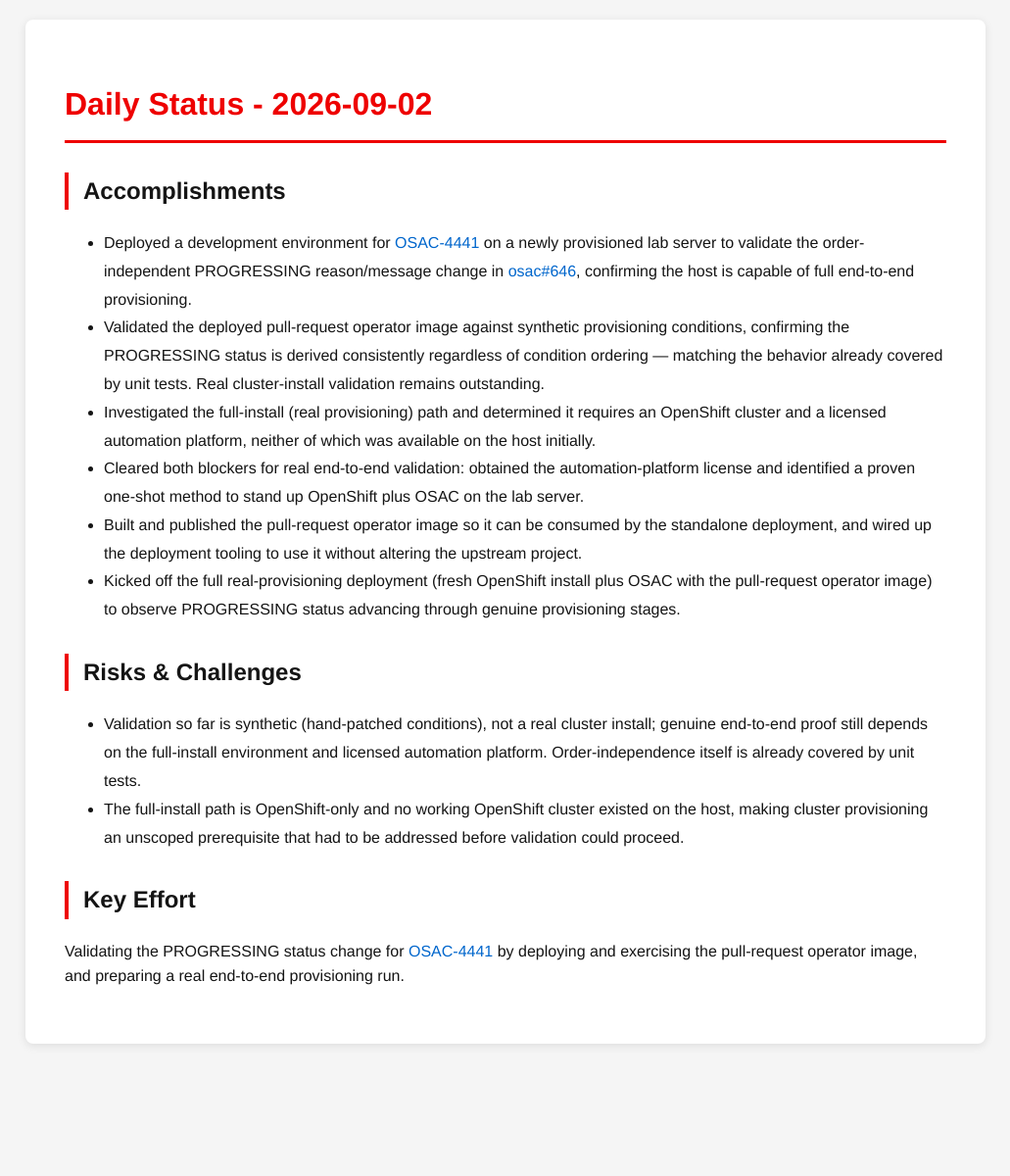
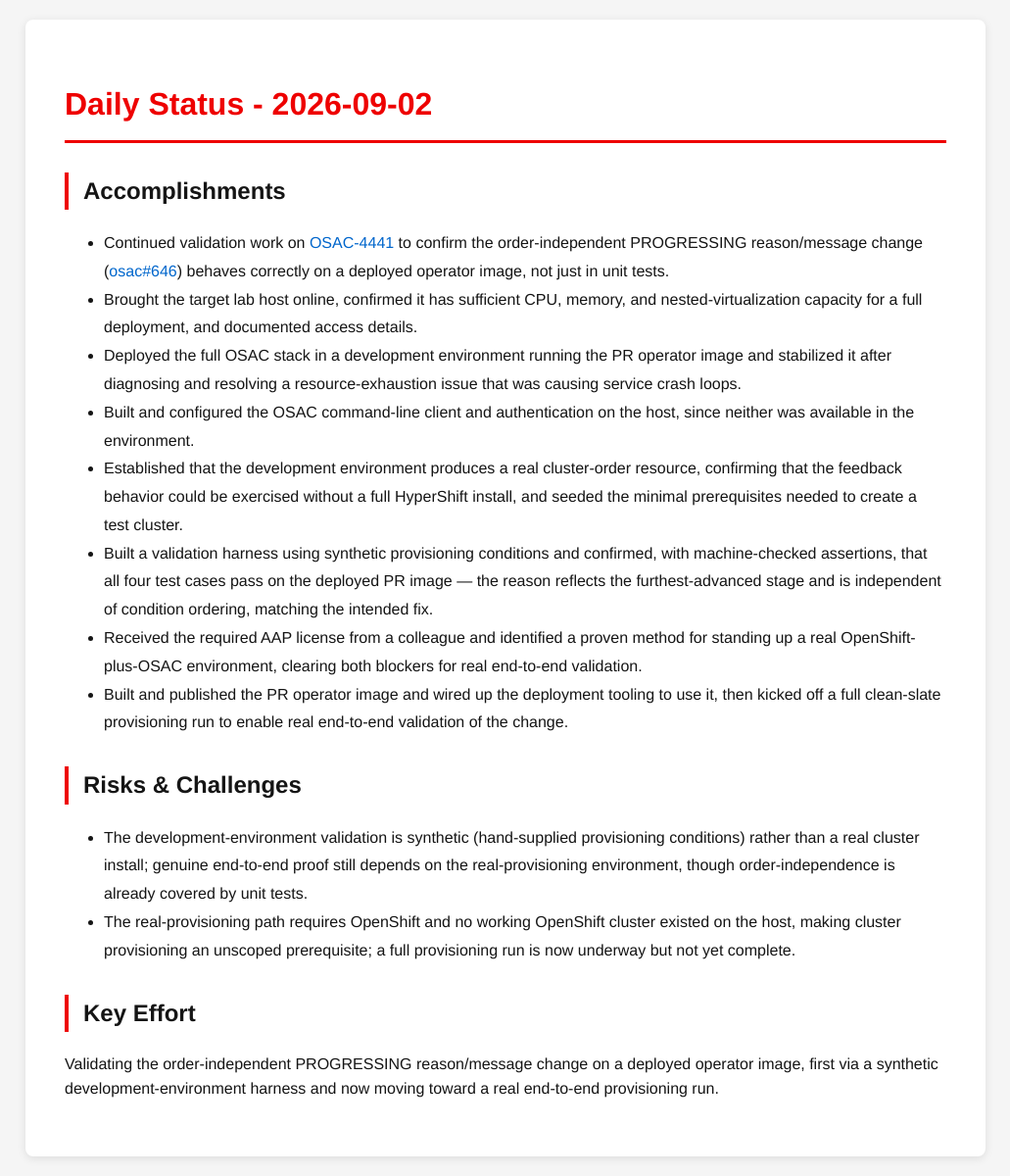
Before and after one commit to tzvatot/daily-status, a Jekyll site: the page built from 2026-09-02.md, in a window 1280 px wide. Shown: the whole page at 98% size, without its empty margins (124-1155 px from the left). Built offline with Jekyll 4.4.1, drawn with Linux system fonts in a browser that asks for light colours; before the commit the page ends 1085 px from its top, so only the background shows below that.

Commit message:
Daily status update - 2026-09-02

```diff
--- a/2026-09-02.md
+++ b/2026-09-02.md
@@ -7,16 +7,18 @@
 # Daily Status - 2026-09-02
 
 ## Accomplishments
-- Deployed a development environment for [OSAC-4441](https://redhat.atlassian.net/browse/OSAC-4441) on a newly provisioned lab server to validate the order-independent PROGRESSING reason/message change in [osac#646](https://github.com/osac-project/osac/pull/646), confirming the host is capable of full end-to-end provisioning.
-- Validated the deployed pull-request operator image against synthetic provisioning conditions, confirming the PROGRESSING status is derived consistently regardless of condition ordering — matching the behavior already covered by unit tests. Real cluster-install validation remains outstanding.
-- Investigated the full-install (real provisioning) path and determined it requires an OpenShift cluster and a licensed automation platform, neither of which was available on the host initially.
-- Cleared both blockers for real end-to-end validation: obtained the automation-platform license and identified a proven one-shot method to stand up OpenShift plus OSAC on the lab server.
-- Built and published the pull-request operator image so it can be consumed by the standalone deployment, and wired up the deployment tooling to use it without altering the upstream project.
-- Kicked off the full real-provisioning deployment (fresh OpenShift install plus OSAC with the pull-request operator image) to observe PROGRESSING status advancing through genuine provisioning stages.
+- Continued validation work on [OSAC-4441](https://redhat.atlassian.net/browse/OSAC-4441) to confirm the order-independent PROGRESSING reason/message change ([osac#646](https://github.com/osac-project/osac/pull/646)) behaves correctly on a deployed operator image, not just in unit tests.
+- Brought the target lab host online, confirmed it has sufficient CPU, memory, and nested-virtualization capacity for a full deployment, and documented access details.
+- Deployed the full OSAC stack in a development environment running the PR operator image and stabilized it after diagnosing and resolving a resource-exhaustion issue that was causing service crash loops.
+- Built and configured the OSAC command-line client and authentication on the host, since neither was available in the environment.
+- Established that the development environment produces a real cluster-order resource, confirming that the feedback behavior could be exercised without a full HyperShift install, and seeded the minimal prerequisites needed to create a test cluster.
+- Built a validation harness using synthetic provisioning conditions and confirmed, with machine-checked assertions, that all four test cases pass on the deployed PR image — the reason reflects the furthest-advanced stage and is independent of condition ordering, matching the intended fix.
+- Received the required AAP license from a colleague and identified a proven method for standing up a real OpenShift-plus-OSAC environment, clearing both blockers for real end-to-end validation.
+- Built and published the PR operator image and wired up the deployment tooling to use it, then kicked off a full clean-slate provisioning run to enable real end-to-end validation of the change.
 
 ## Risks & Challenges
-- Validation so far is synthetic (hand-patched conditions), not a real cluster install; genuine end-to-end proof still depends on the full-install environment and licensed automation platform. Order-independence itself is already covered by unit tests.
-- The full-install path is OpenShift-only and no working OpenShift cluster existed on the host, making cluster provisioning an unscoped prerequisite that had to be addressed before validation could proceed.
+- The development-environment validation is synthetic (hand-supplied provisioning conditions) rather than a real cluster install; genuine end-to-end proof still depends on the real-provisioning environment, though order-independence is already covered by unit tests.
+- The real-provisioning path requires OpenShift and no working OpenShift cluster existed on the host, making cluster provisioning an unscoped prerequisite; a full provisioning run is now underway but not yet complete.
 
 ## Key Effort
-Validating the PROGRESSING status change for [OSAC-4441](https://redhat.atlassian.net/browse/OSAC-4441) by deploying and exercising the pull-request operator image, and preparing a real end-to-end provisioning run.
+Validating the order-independent PROGRESSING reason/message change on a deployed operator image, first via a synthetic development-environment harness and now moving toward a real end-to-end provisioning run.
```
